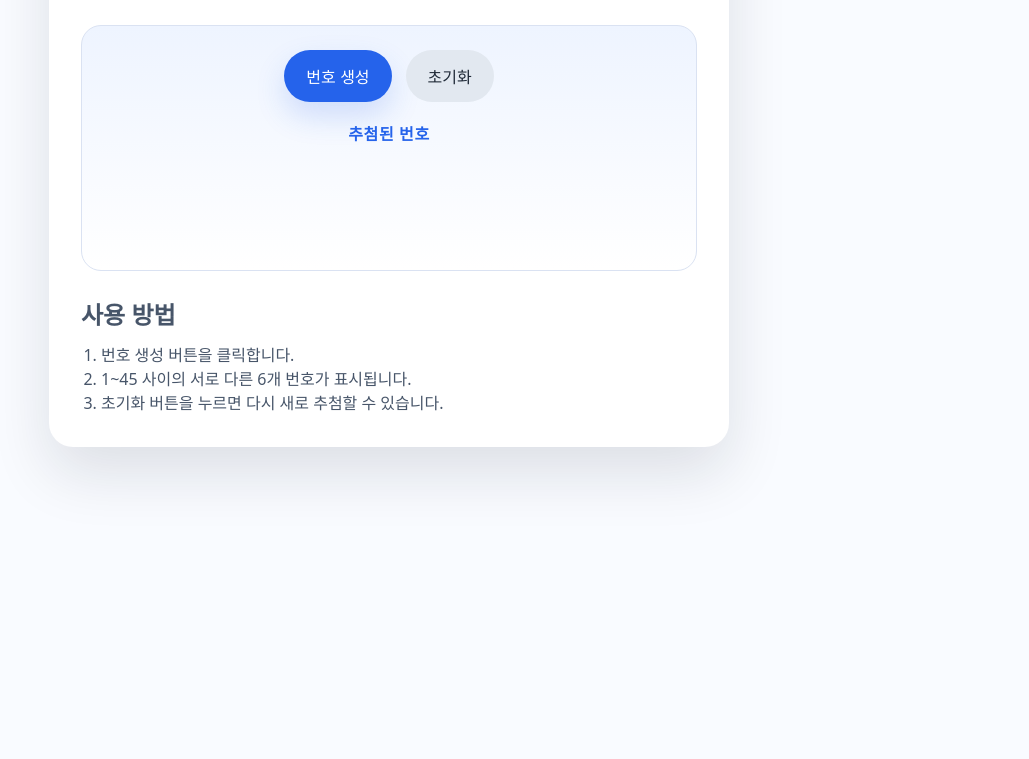
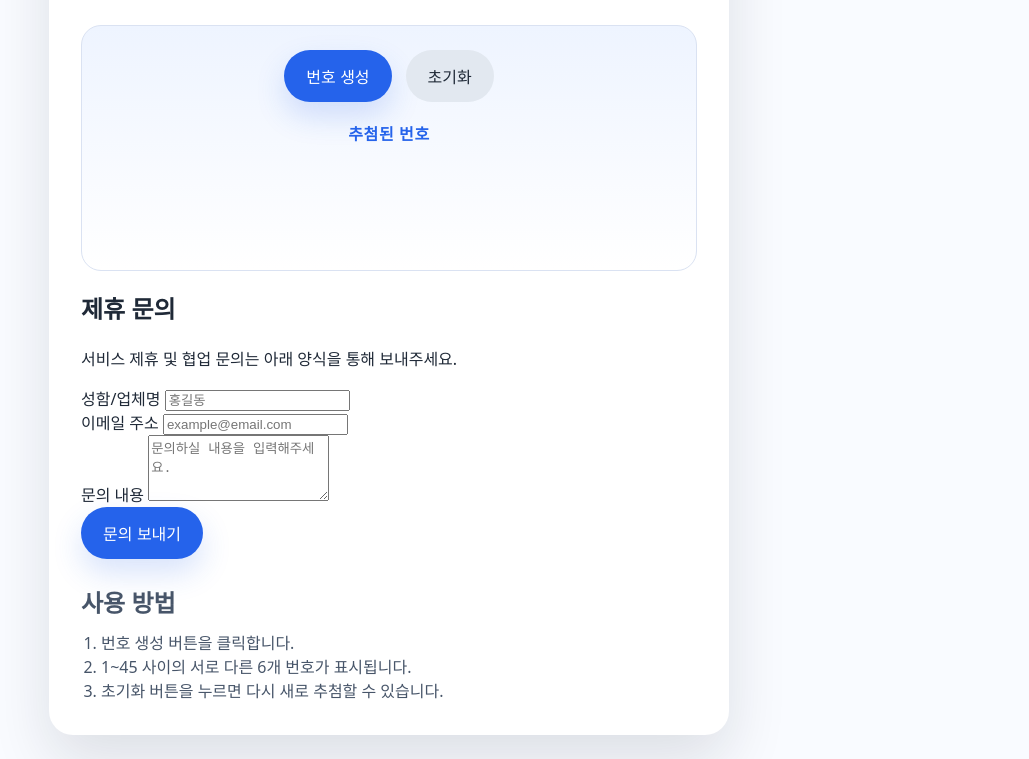
Before and after one commit to rlagydnjs820901-hwk/Repository-name-my-first-website-Public-Add-README, a plain HTML site: page index.html in a window 1280 px wide. Shown: the part 149-908 px from the top of the page, without its empty margins (251-1280 px from the left). Before the commit the page ends 800 px from the top, so only its background shows below. Drawn offline with Linux system fonts and the light colour scheme.

Commit message:
feat: Formspree 제휴 문의 폼 추가

```diff
--- a/index.html
+++ b/index.html
@@ -28,6 +28,26 @@
       </div>
     </section>
 
+    <section id="contact" class="contact-section">
+      <h2>제휴 문의</h2>
+      <p>서비스 제휴 및 협업 문의는 아래 양식을 통해 보내주세요.</p>
+      <form action="https://formspree.io/f/your-id-here" method="POST" class="contact-form">
+        <div class="form-group">
+          <label for="name">성함/업체명</label>
+          <input type="text" id="name" name="name" placeholder="홍길동" required>
+        </div>
+        <div class="form-group">
+          <label for="email">이메일 주소</label>
+          <input type="email" id="email" name="_replyto" placeholder="example@email.com" required>
+        </div>
+        <div class="form-group">
+          <label for="message">문의 내용</label>
+          <textarea id="message" name="message" placeholder="문의하실 내용을 입력해주세요." rows="4" required></textarea>
+        </div>
+        <button type="submit" class="primary-btn full-width">문의 보내기</button>
+      </form>
+    </section>
+
     <section class="info">
       <h2>사용 방법</h2>
       <ol>
```
